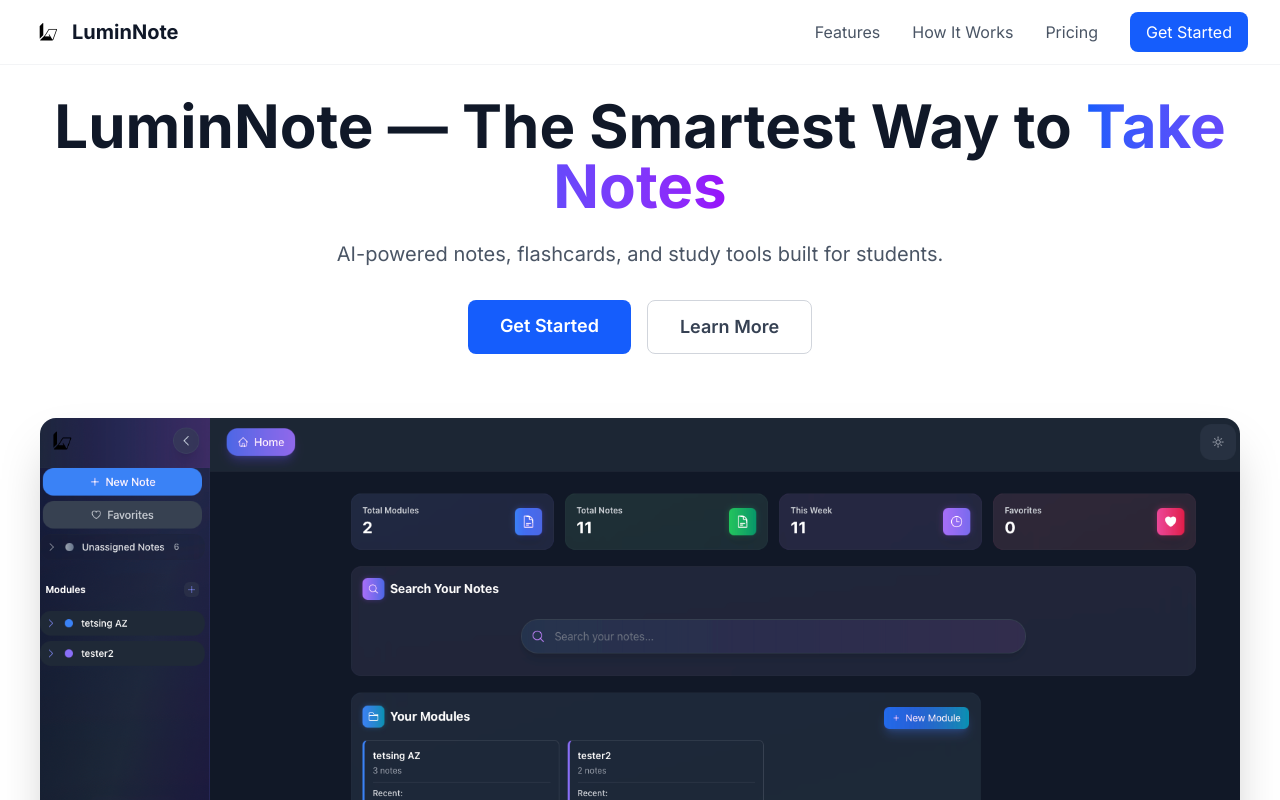
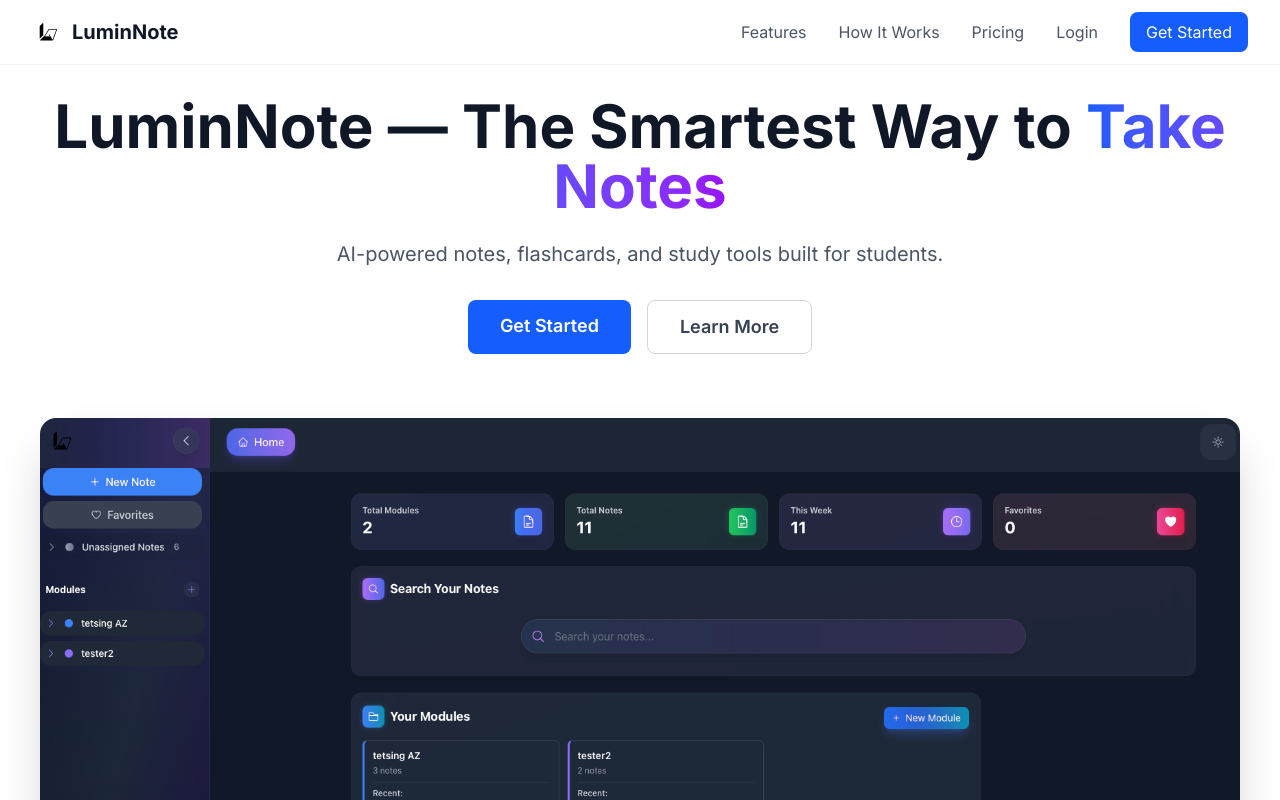
Before and after one commit to aziccardi04/LuminNote-Web, a Next.js app: page / in a window 1280 px wide. Shown: the top 800 px of the page. Built offline with nearby package versions, Linux system fonts and the light colour scheme.

Commit message:
Updated Website

```diff
--- a/src/app/page.tsx
+++ b/src/app/page.tsx
@@ -29,7 +29,13 @@ export default function Home() {
                 Pricing
               </a>
               <a
-                href="https://app.luminnote.co.uk"
+                href="https://app.luminnote.com"
+                className="text-gray-600 hover:text-gray-900 transition-colors"
+              >
+                Login
+              </a>
+              <a
+                href="https://app.luminnote.com"
                 className="bg-blue-600 text-white px-4 py-2 rounded-lg hover:bg-blue-700 transition-colors"
               >
                 Get Started
@@ -54,7 +60,7 @@ export default function Home() {
             </p>
             <div className="flex flex-col sm:flex-row gap-4 justify-center">
               <a
-                href="https://app.luminnote.co.uk"
+                href="https://app.luminnote.com"
                 className="bg-blue-600 text-white px-8 py-3 rounded-lg text-lg font-semibold hover:bg-blue-700 transition-colors"
               >
                 Get Started
@@ -346,7 +352,7 @@ export default function Home() {
                   </li>
                 </ul>
                 <a
-                  href="https://app.luminnote.com/signup"
+                  href="https://app.luminnote.com"
                   className="w-full bg-blue-600 text-white py-3 px-6 rounded-lg font-semibold hover:bg-blue-700 transition-colors block text-center"
                 >
                   Get Started
```
